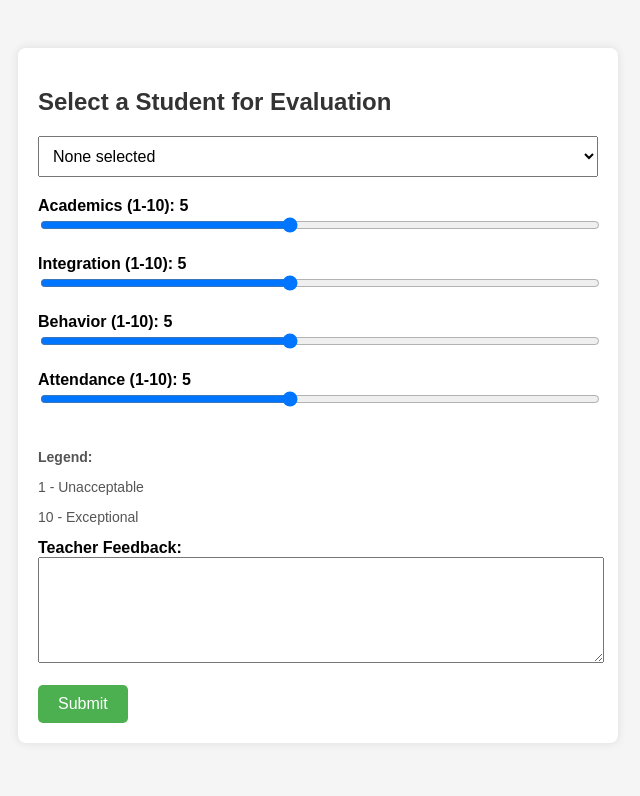
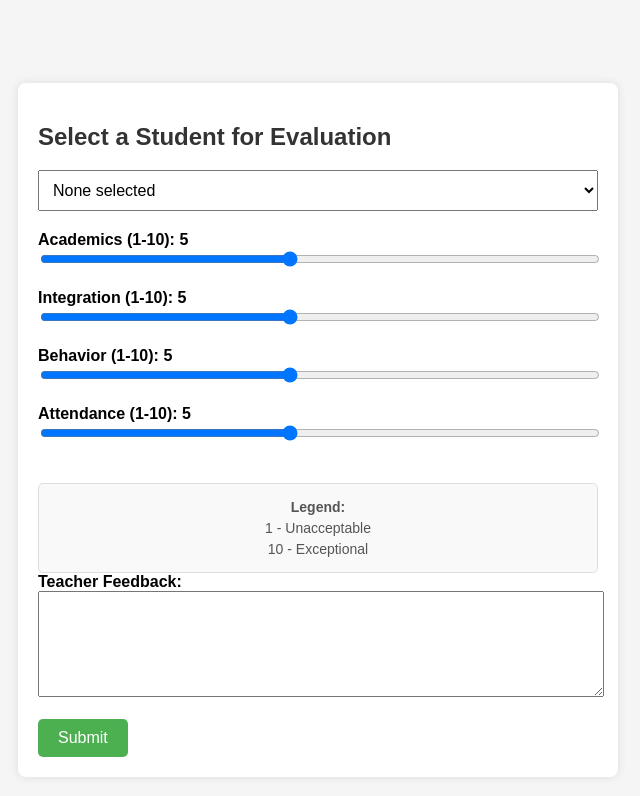
Before and after one commit to ChristianInfluence/student-evaluation, a plain HTML site: page index.html in a window 1280 px wide. Shown: the whole page, without its empty margins (322-962 px from the left). Drawn offline with Linux system fonts and the light colour scheme; no server answers.

Commit message:
Update styles.css

```diff
--- a/styles.css
+++ b/styles.css
@@ -3,6 +3,12 @@ body {
     text-align: center;
     padding: 20px;
     background-color: #f5f5f5;
+    display: flex;
+    flex-direction: column;
+    align-items: center;
+    justify-content: center;
+    height: 100vh;
+    margin: 0;
 }
 
 h2, h3 {
@@ -64,6 +70,15 @@ button:hover {
     margin-top: 20px;
     font-size: 14px;
     color: #555;
+    border: 1px solid #ddd;
+    padding: 10px;
+    border-radius: 5px;
+    background-color: #f9f9f9;
+    text-align: center;
+}
+
+.legend p {
+    margin: 5px 0;
 }
 
 .slider-value {
@@ -77,10 +92,10 @@ button:hover {
     color: orange;
 }
 .slider-value[data-value="4"], .slider-value[data-value="5"] {
-    color: yellow;
+    color: darkgoldenrod;
 }
 .slider-value[data-value="6"], .slider-value[data-value="7"] {
-    color: lightgreen;
+    color: yellowgreen;
 }
 .slider-value[data-value="8"], .slider-value[data-value="9"] {
     color: green;
```
